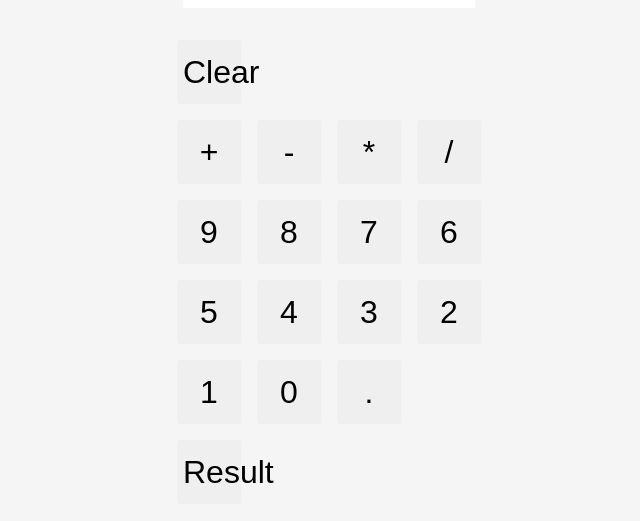
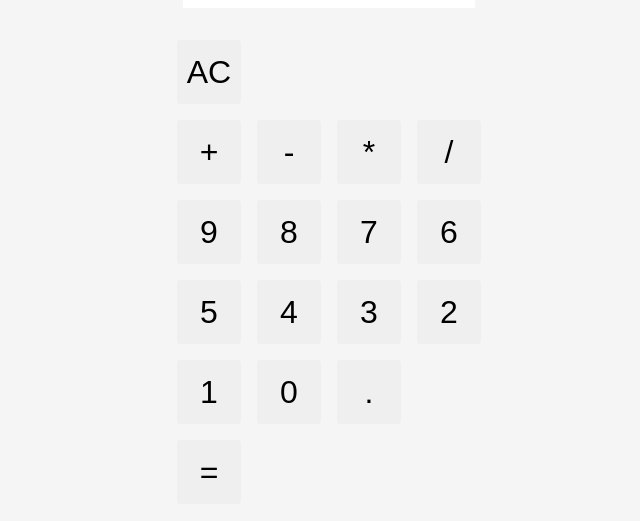
Before and after one commit to rajjayvir/ReactSimpleCalculator, a React (Create React App) app: page / in a window 1280 px wide. Shown: the part 169-690 px from the top of the page, without its empty margins (311-951 px from the left). Built offline with nearby package versions, Linux system fonts and the light colour scheme.

Commit message:
Update App.js

```diff
--- a/src/App.js
+++ b/src/App.js
@@ -51,7 +51,7 @@ function Calculator() {
       </form>
 
       <div className="keypad">
-        <button onClick={clear} id="clear">Clear</button>
+        <button onClick={clear} id="clear">AC</button>
         <button name="+" onClick={handleClick}>+</button>
         <button name="-" onClick={handleClick}>-</button>
         <button name="*" onClick={handleClick}>*</button>
@@ -67,7 +67,7 @@ function Calculator() {
         <button name="1" onClick={handleClick}>1</button>
         <button name="0" onClick={handleClick}>0</button>
         <button name="." onClick={handleClick}>.</button>
-        <button onClick={calculate} id="result">Result</button>
+        <button onClick={calculate} id="result">=</button>
       </div>
 
     </div>
```
